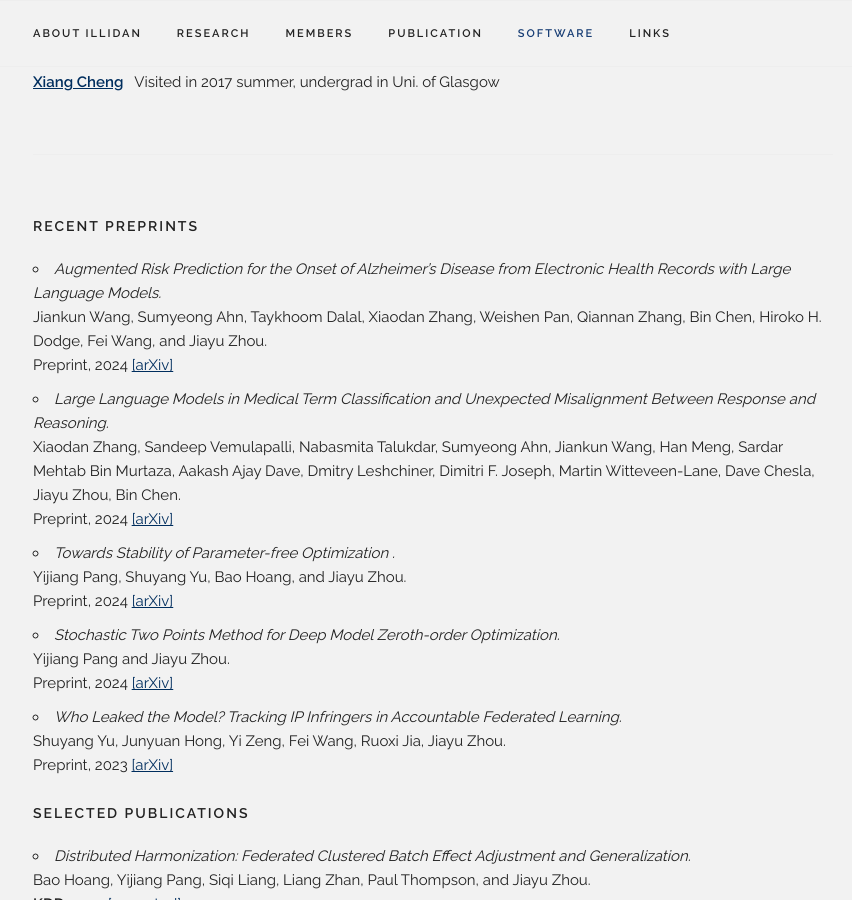
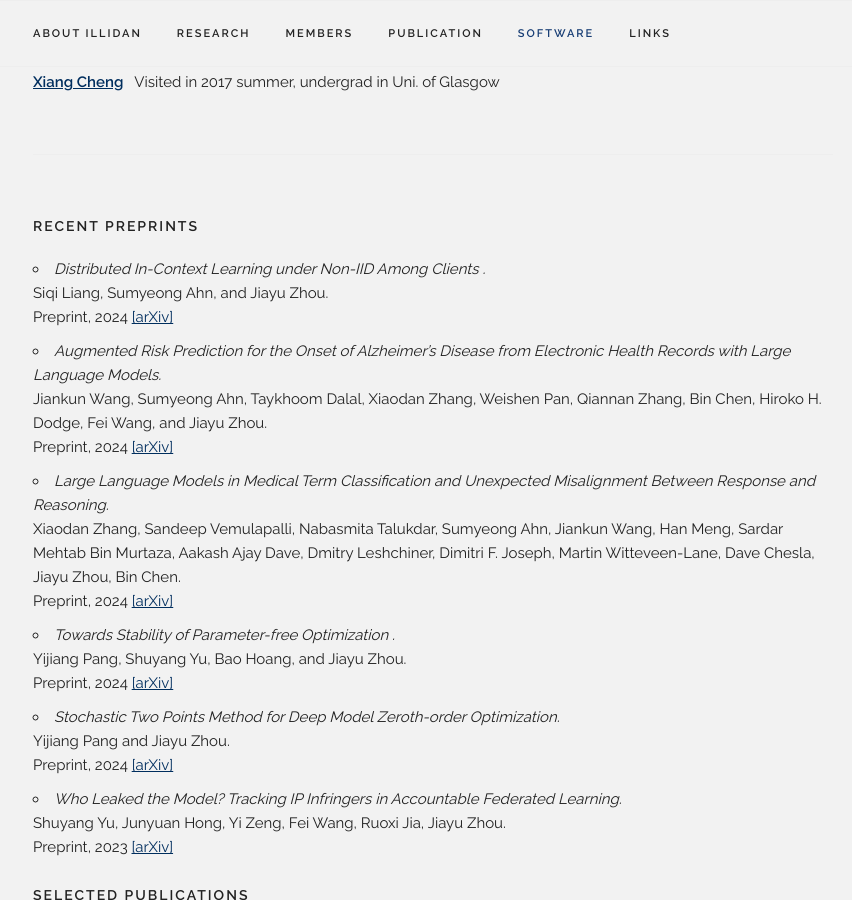
Before and after one commit to Marvelrex/denos.lab.io, a Jekyll site: the page built from index.html, in a window 1280 px wide and 900 px high, scrolled down 5441 px. Shown: the whole window, without its empty margins (207-1059 px from the left). Built offline with Jekyll 4.4.1, drawn with Linux system fonts in a browser that asks for light colours; nearby versions of some CDN libraries.

Commit message:
Add paper.

```diff
--- a/_layouts/default.html
+++ b/_layouts/default.html
@@ -285,6 +285,11 @@
     <div class="docs-section" id="publication">
       <h6 class="docs-header">Recent Preprints</h6>
       <ul>
+        <li><i>Distributed In-Context Learning under Non-IID Among Clients . </i><br>
+            Siqi Liang, Sumyeong Ahn, and Jiayu Zhou.<br>
+            Preprint, 2024 <a href="https://arxiv.org/abs/2408.00144" target="_blank">[arXiv]</a>
+        </li>
+
         <li><i>Augmented Risk Prediction for the Onset of Alzheimer’s Disease from Electronic Health Records with Large Language Models. </i><br>
             Jiankun Wang, Sumyeong Ahn, Taykhoom Dalal, Xiaodan Zhang, Weishen Pan, Qiannan Zhang, Bin Chen, Hiroko H. Dodge, Fei Wang, and Jiayu Zhou. <br>
             Preprint, 2024 <a href="https://arxiv.org/abs/2405.16413" target="_blank">[arXiv]</a>
```
